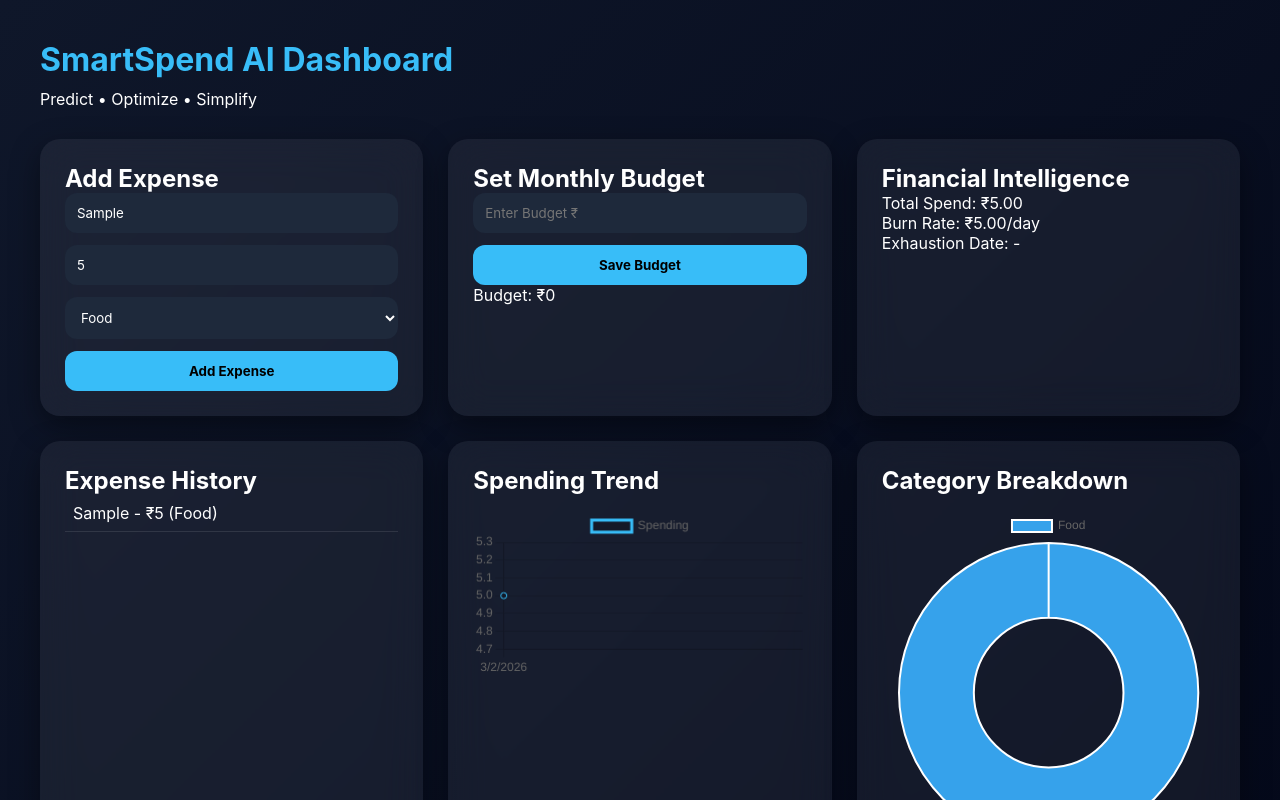
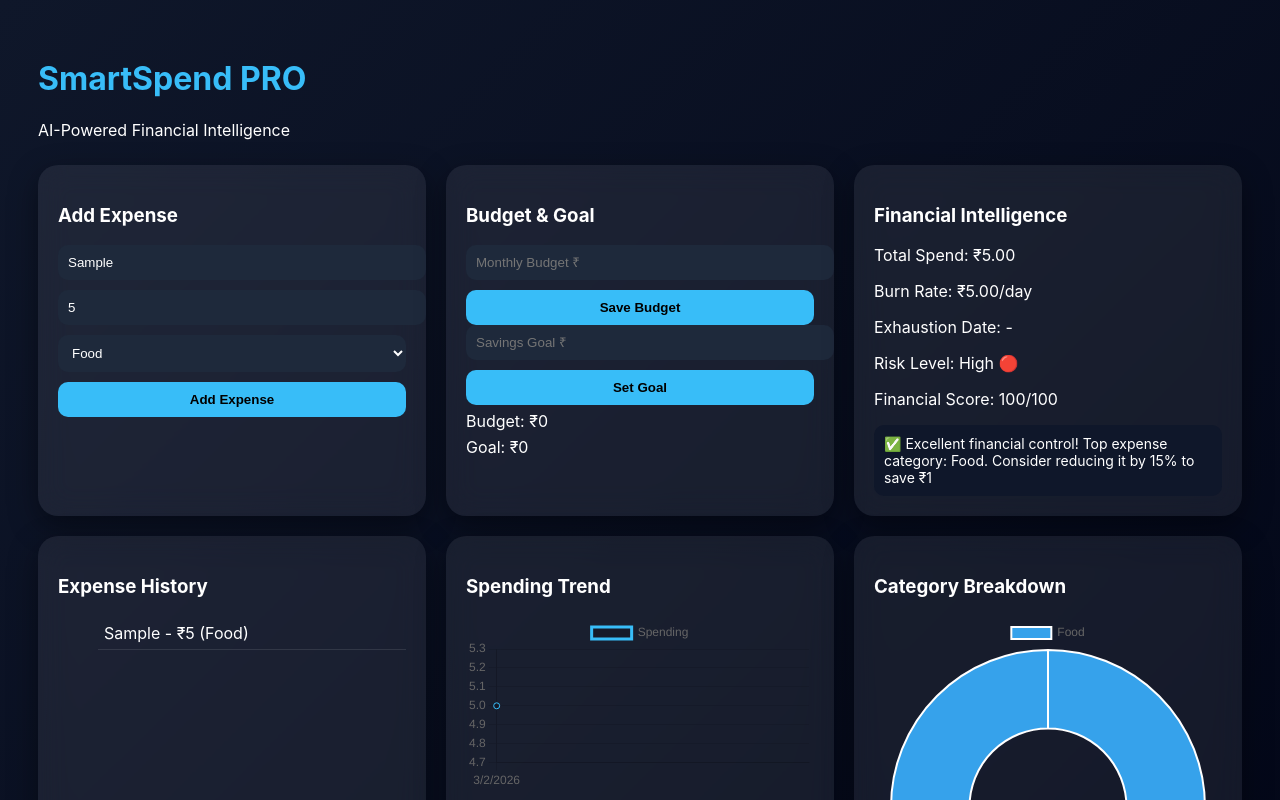
Before and after one commit to sanskarchandrakar99-droid/Expense-Tracker, a plain HTML site: page index.html in a window 1280 px wide. Both pictures are taken after typing "Sample", "5" into the empty fields and a click on the button "Add Expense". Shown: the top 800 px of the page. Drawn offline with nearby package versions, Linux system fonts and the light colour scheme.

Commit message:
Update index.html

```diff
--- a/index.html
+++ b/index.html
@@ -1,58 +1,49 @@
 
 <!DOCTYPE html>
-<html lang="en">
+<html>
 <head>
 <meta charset="UTF-8">
 <meta name="viewport" content="width=device-width, initial-scale=1.0">
-<title>SmartSpend AI</title>
+<title>SmartSpend PRO</title>
 <script src="https://cdn.jsdelivr.net/npm/chart.js"></script>
 
 <style>
 :root{
 --accent:#38bdf8;
---glass:rgba(255,255,255,0.06);
---bg:#0f172a;
---card:#1e293b;
-}
-
-*{
-margin:0;
-padding:0;
-box-sizing:border-box;
-font-family:Inter, sans-serif;
+--danger:#ef4444;
+--success:#22c55e;
+--glass:rgba(255,255,255,0.07);
 }
 
 body{
 background:linear-gradient(135deg,#0f172a,#020617);
 color:white;
-padding:40px;
+font-family:Inter,sans-serif;
+padding:30px;
 }
 
-h1{
-color:var(--accent);
-margin-bottom:10px;
-}
+h1{color:var(--accent);}
 
 .container{
 display:grid;
 grid-template-columns:repeat(auto-fit,minmax(330px,1fr));
-gap:25px;
-margin-top:30px;
+gap:20px;
+margin-top:25px;
 }
 
 .card{
 background:var(--glass);
-backdrop-filter:blur(20px);
-padding:25px;
+backdrop-filter:blur(15px);
+padding:20px;
 border-radius:20px;
 box-shadow:0 10px 30px rgba(0,0,0,0.4);
 }
 
 input,select{
 width:100%;
-padding:12px;
-margin-bottom:12px;
-border-radius:12px;
+padding:10px;
+margin-bottom:10px;
+border-radius:10px;
 border:none;
 background:#1e293b;
 color:white;
@@ -60,40 +51,40 @@ color:white;
 
 button{
 width:100%;
-padding:12px;
+padding:10px;
 border:none;
-border-radius:12px;
+border-radius:10px;
 background:var(--accent);
 font-weight:bold;
 cursor:pointer;
 }
 
-ul{
-list-style:none;
-max-height:200px;
-overflow:auto;
-}
+.metric{margin:6px 0;}
+.green{color:var(--success);}
+.red{color:var(--danger);}
 
-li{
-padding:8px;
-border-bottom:1px solid rgba(255,255,255,0.1);
-}
+ul{list-style:none;max-height:200px;overflow:auto;}
+li{padding:6px;border-bottom:1px solid rgba(255,255,255,0.1);}
 
-canvas{
-margin-top:15px;
+.ai-box{
+background:#0f172a;
+padding:10px;
+border-radius:10px;
+margin-top:10px;
+font-size:14px;
 }
 </style>
 </head>
 
 <body>
 
-<h1>SmartSpend AI Dashboard</h1>
-<p>Predict • Optimize • Simplify</p>
+<h1>SmartSpend PRO</h1>
+<p>AI-Powered Financial Intelligence</p>
 
 <div class="container">
 
 <div class="card">
-<h2>Add Expense</h2>
+<h3>Add Expense</h3>
 <input id="desc" placeholder="Description">
 <input id="amount" type="number" placeholder="Amount ₹">
 <select id="category">
@@ -107,66 +98,68 @@ margin-top:15px;
 </div>
 
 <div class="card">
-<h2>Set Monthly Budget</h2>
-<input id="budgetInput" type="number" placeholder="Enter Budget ₹">
+<h3>Budget & Goal</h3>
+<input id="budgetInput" type="number" placeholder="Monthly Budget ₹">
 <button onclick="setBudget()">Save Budget</button>
-<p>Budget: ₹<span id="budget">0</span></p>
+<input id="goalInput" type="number" placeholder="Savings Goal ₹">
+<button onclick="setGoal()">Set Goal</button>
+<p class="metric">Budget: ₹<span id="budget">0</span></p>
+<p class="metric">Goal: ₹<span id="goal">0</span></p>
 </div>
 
 <div class="card">
-<h2>Financial Intelligence</h2>
+<h3>Financial Intelligence</h3>
 <p>Total Spend: ₹<span id="total">0</span></p>
 <p>Burn Rate: ₹<span id="burn">0</span>/day</p>
 <p>Exhaustion Date: <span id="exhaust">-</span></p>
+<p>Risk Level: <span id="risk"></span></p>
+<p>Financial Score: <span id="score"></span></p>
+<div class="ai-box" id="aiInsights"></div>
 </div>
 
 <div class="card">
-<h2>Expense History</h2>
+<h3>Expense History</h3>
 <ul id="list"></ul>
 </div>
 
 <div class="card">
-<h2>Spending Trend</h2>
+<h3>Spending Trend</h3>
 <canvas id="lineChart"></canvas>
 </div>
 
 <div class="card">
-<h2>Category Breakdown</h2>
+<h3>Category Breakdown</h3>
 <canvas id="pieChart"></canvas>
-</div>
-
-<div class="card">
-<h2>Debt Simplifier</h2>
-<input id="from" placeholder="From">
-<input id="to" placeholder="To">
-<input id="debtAmt" type="number" placeholder="Amount ₹">
-<button onclick="addDebt()">Add Debt</button>
-<ul id="debtList"></ul>
-<button onclick="simplify()">Simplify Debts</button>
-<p id="result"></p>
 </div>
 
 </div>
 
 <script>
 
-let expenses = JSON.parse(localStorage.getItem("expenses")) || [];
-let budget = parseFloat(localStorage.getItem("budget")) || 0;
-let debts = [];
+let expenses=JSON.parse(localStorage.getItem("expenses"))||[];
+let budget=parseFloat(localStorage.getItem("budget"))||0;
+let goal=parseFloat(localStorage.getItem("goal"))||0;
 
-document.getElementById("budget").innerText = budget;
+document.getElementById("budget").innerText=budget;
+document.getElementById("goal").innerText=goal;
 
 function save(){
 localStorage.setItem("expenses",JSON.stringify(expenses));
 localStorage.setItem("budget",budget);
+localStorage.setItem("goal",goal);
 }
 
 function addExpense(){
-const desc=document.getElementById("desc").value;
-const amount=parseFloat(document.getElementById("amount").value);
-const category=document.getElementById("category").value;
+let desc=document.getElementById("desc").value;
+let amount=parseFloat(document.getElementById("amount").value);
+let category=document.getElementById("category").value;
 
-if(!desc || isNaN(amount)) return alert("Enter valid expense");
+if(!desc||isNaN(amount))return alert("Enter valid expense");
+
+let avg=getCategoryAverage(category);
+if(avg && amount>avg*2.5){
+alert("⚠ Anomaly Detected! This is unusually high for "+category);
+}
 
 expenses.push({desc,amount,category,date:new Date()});
 save();
@@ -175,9 +168,31 @@ render();
 
 function setBudget(){
 budget=parseFloat(document.getElementById("budgetInput").value);
-if(isNaN(budget)) return alert("Enter valid budget");
 save();
 render();
+}
+
+function setGoal(){
+goal=parseFloat(document.getElementById("goalInput").value);
+save();
+render();
+}
+
+function getCategoryAverage(category){
+let cat=expenses.filter(e=>e.category===category);
+if(cat.length===0)return 0;
+return cat.reduce((a,b)=>a+b.amount,0)/cat.length;
+}
+
+function calculateBurn(){
+let last7=expenses.slice(-7);
+let weighted=0,weightSum=0;
+last7.forEach((e,i)=>{
+let w=i+1;
+weighted+=e.amount*w;
+weightSum+=w;
+});
+return weightSum?weighted/weightSum:0;
 }
 
 function render(){
@@ -185,17 +200,9 @@ function render(){
 let total=expenses.reduce((a,b)=>a+b.amount,0);
 document.getElementById("total").innerText=total.toFixed(2);
 document.getElementById("budget").innerText=budget;
+document.getElementById("goal").innerText=goal;
 
-let last7=expenses.slice(-7);
-let weighted=0, weightSum=0;
-
-last7.forEach((e,i)=>{
-let weight=i+1;
-weighted+=e.amount*weight;
-weightSum+=weight;
-});
-
-let burn=weightSum? weighted/weightSum:0;
+let burn=calculateBurn();
 document.getElementById("burn").innerText=burn.toFixed(2);
 
 if(budget>0 && burn>0){
@@ -207,15 +214,59 @@ document.getElementById("exhaust").innerText=
 remaining>0?date.toDateString():"Budget Exhausted";
 }
 
+let risk="";
+if(burn>budget/10) risk="High 🔴";
+else if(burn>budget/20) risk="Moderate 🟡";
+else risk="Low 🟢";
+document.getElementById("risk").innerText=risk;
+
+let overspendPercent=budget?((total-budget)/budget)*100:0;
+let score=100-Math.max(0,overspendPercent*2);
+score=Math.max(0,Math.min(100,score));
+document.getElementById("score").innerText=score.toFixed(0)+"/100";
+
+generateAIInsights(total,burn,score);
+
+renderList();
+updateCharts();
+}
+
+function generateAIInsights(total,burn,score){
+let insight="";
+
+if(score>80) insight="✅ Excellent financial control!";
+else if(score>50) insight="⚠ Watch your spending habits.";
+else insight="🚨 High financial risk detected.";
+
+let categories={};
+expenses.forEach(e=>{
+categories[e.category]=(categories[e.category]||0)+e.amount;
+});
+
+let top=Object.keys(categories).sort((a,b)=>categories[b]-categories[a])[0];
+if(top){
+insight+=" Top expense category: "+top+
+". Consider reducing it by 15% to save ₹"+
+(Math.round(categories[top]*0.15));
+}
+
+if(goal>0){
+let saved=budget-total;
+let months=Math.ceil((goal)/(saved>0?saved:1));
+insight+=" At current pace, goal achievable in "+months+" months.";
+}
+
+document.getElementById("aiInsights").innerText=insight;
+}
+
+function renderList(){
 let list=document.getElementById("list");
 list.innerHTML="";
 expenses.forEach(e=>{
 let li=document.createElement("li");
-li.innerHTML=`${e.desc} - ₹${e.amount} (${e.category})`;
+li.innerText=`${e.desc} - ₹${e.amount} (${e.category})`;
 list.appendChild(li);
 });
-
-updateCharts();
 }
 
 let lineChart,pieChart;
@@ -225,10 +276,7 @@ function updateCharts(){
 if(lineChart) lineChart.destroy();
 if(pieChart) pieChart.destroy();
 
-const ctx1=document.getElementById("lineChart");
-const ctx2=document.getElementById("pieChart");
-
-lineChart=new Chart(ctx1,{
+lineChart=new Chart(document.getElementById("lineChart"),{
 type:"line",
 data:{
 labels:expenses.map(e=>new Date(e.date).toLocaleDateString()),
@@ -241,72 +289,21 @@ tension:0.4
 }
 });
 
-let categoryData={};
+let categories={};
 expenses.forEach(e=>{
-categoryData[e.category]=(categoryData[e.category]||0)+e.amount;
+categories[e.category]=(categories[e.category]||0)+e.amount;
 });
 
-pieChart=new Chart(ctx2,{
+pieChart=new Chart(document.getElementById("pieChart"),{
 type:"doughnut",
 data:{
-labels:Object.keys(categoryData),
-datasets:[{data:Object.values(categoryData)}]
+labels:Object.keys(categories),
+datasets:[{data:Object.values(categories)}]
 }
 });
 }
 
-function addDebt(){
-let f=document.getElementById("from").value;
-let t=document.getElementById("to").value;
-let a=parseFloat(document.getElementById("debtAmt").value);
-
-if(!f||!t||isNaN(a)) return;
-
-debts.push({f,t,a});
-renderDebts();
-}
-
-function renderDebts(){
-let list=document.getElementById("debtList");
-list.innerHTML="";
-debts.forEach(d=>{
-let li=document.createElement("li");
-li.innerText=`${d.f} → ${d.t} ₹${d.a}`;
-list.appendChild(li);
-});
-}
-
-function simplify(){
-let balance={};
-
-debts.forEach(d=>{
-balance[d.f]=(balance[d.f]||0)-d.a;
-balance[d.t]=(balance[d.t]||0)+d.a;
-});
-
-let creditors=[],debtors=[];
-for(let p in balance){
-if(balance[p]>0) creditors.push({p,amt:balance[p]});
-if(balance[p]<0) debtors.push({p,amt:-balance[p]});
-}
-
-let output="";
-debtors.forEach(d=>{
-creditors.forEach(c=>{
-let settle=Math.min(d.amt,c.amt);
-if(settle>0){
-output+=`${d.p} → ${c.p} ₹${settle}<br>`;
-d.amt-=settle;
-c.amt-=settle;
-}
-});
-});
-
-document.getElementById("result").innerHTML=output||"No debts";
-}
-
 render();
-
 </script>
 
 </body>
```
